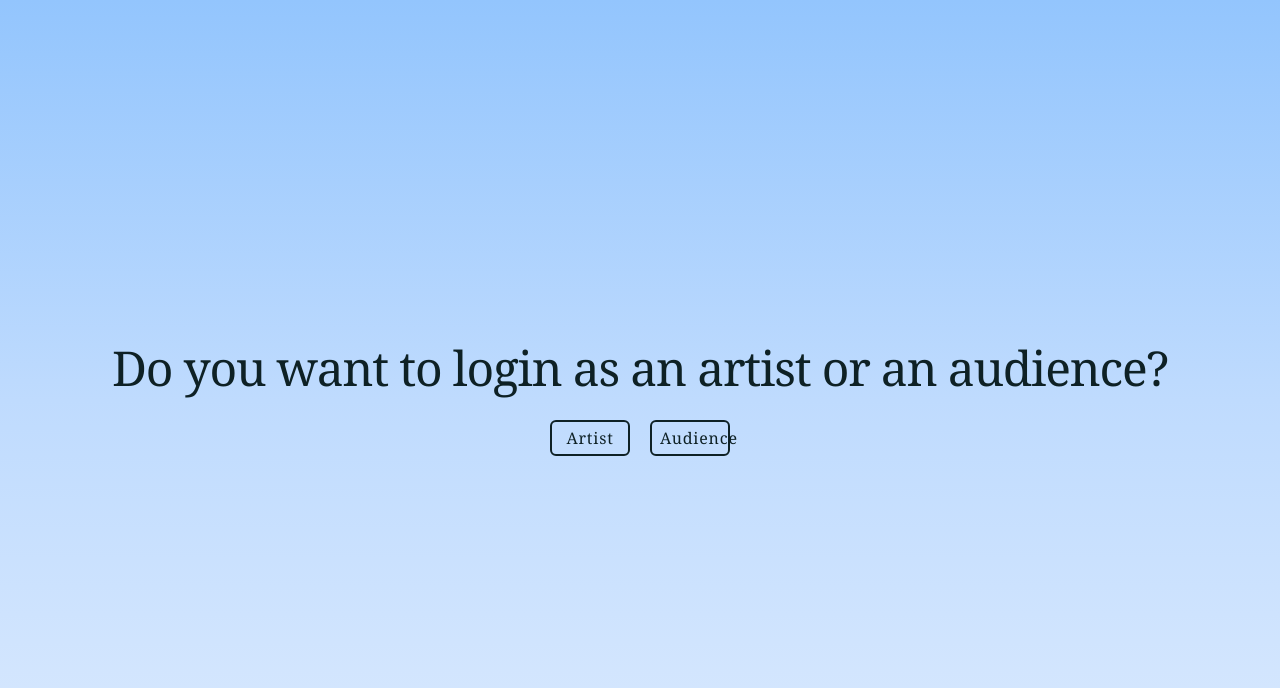
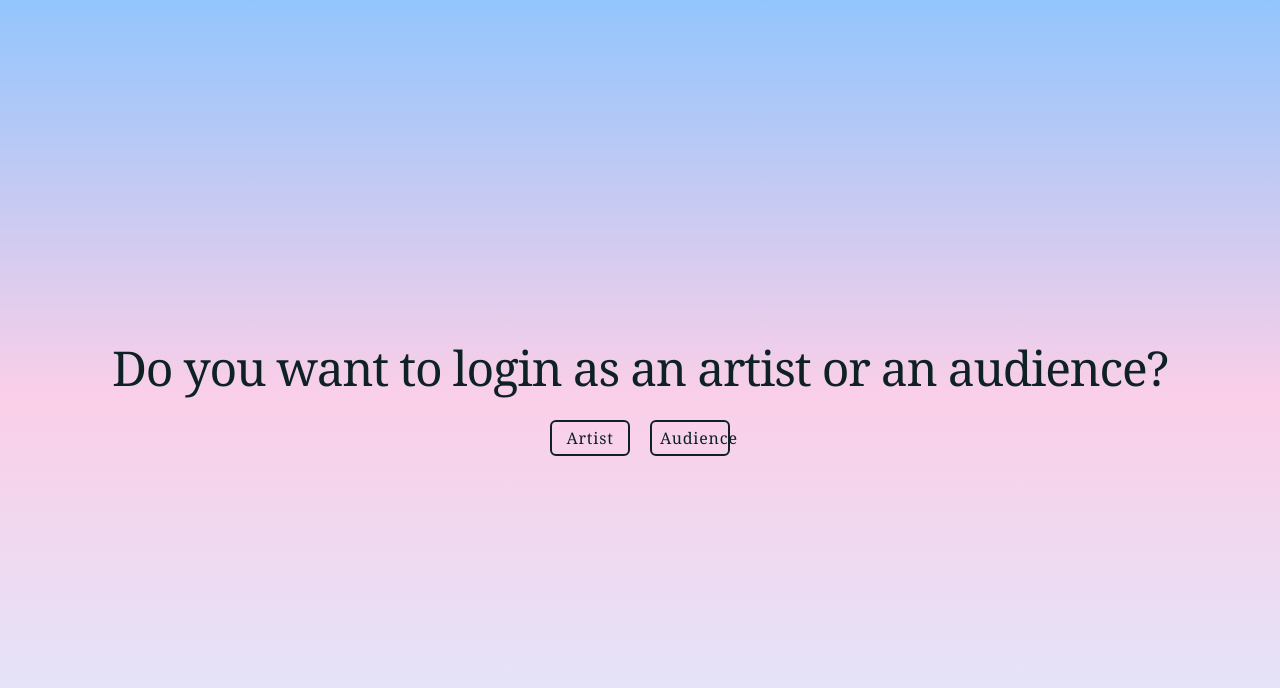
Before and after one commit to Raahim-Rubaiyat-Teertho/shobaike-janao-music-promo-website, a React (Vite) app in the folder frontend/: page /login in a window 1280 px wide. Shown: the top 688 px of the page. Built offline with nearby package versions, Linux system fonts and the light colour scheme.

Commit message:
Background

```diff
--- a/frontend/src/pages/Home.jsx
+++ b/frontend/src/pages/Home.jsx
@@ -4,7 +4,7 @@
     document.title = 'Shobaike Janao'
     return (
         <>
-            <div className="flex items-center flex-col text-center justify-center min-h-screen min-w-screen bg-gradient-to-t from-blue-100 via-blue-200 to-blue-300">
+            <div className="flex items-center flex-col text-center justify-center min-h-screen min-w-screen bg-gradient-to-t from-pink-200 via-blue-200 to-blue-300">
                 <h1 className="font-medium text-7xl font-serif tracking-tight text-text-shade">Shobaike Janao!</h1>
                 <div className="artist pt-7  font-serif text-text-shade">
                     <h2 className="tracking-wider text-2xl">Are You An Artist?</h2>
--- a/frontend/src/pages/Login pages/ChooseLogin.jsx
+++ b/frontend/src/pages/Login pages/ChooseLogin.jsx
@@ -3,7 +3,7 @@
     document.title = 'Login'
     return (
         <>
-            <div className="flex items-center flex-col text-center justify-center min-h-screen min-w-screen bg-gradient-to-t from-blue-100 via-blue-200 to-blue-300">
+            <div className="flex items-center flex-col text-center justify-center min-h-screen min-w-screen bg-gradient-to-t from-blue-100 via-pink-200 to-blue-300">
                 <h1 className="font-medium text-5xl font-serif tracking-tight text-text-shade">Do you want to login as an artist or an audience?</h1>
                 <div className="buttons pt-7 text-center text-text-shade font-serif tracking-wider">
                     <Link to="/login/artist"><button className="px-2 py-1 w-20 rounded-md border-2 border-text-shade mr-5 text-center hover:text-white hover:bg-text-shade">Artist</button></Link>
```
